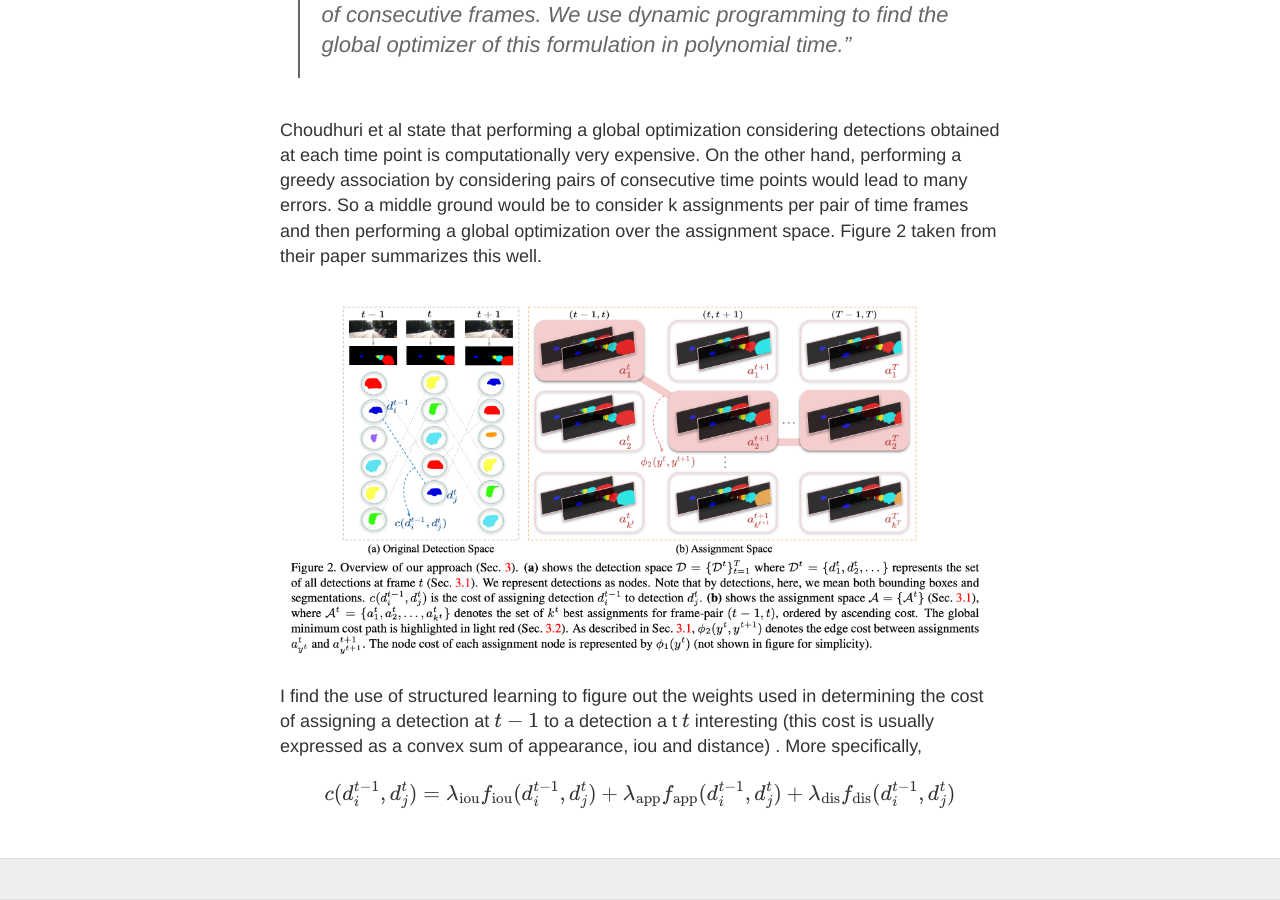
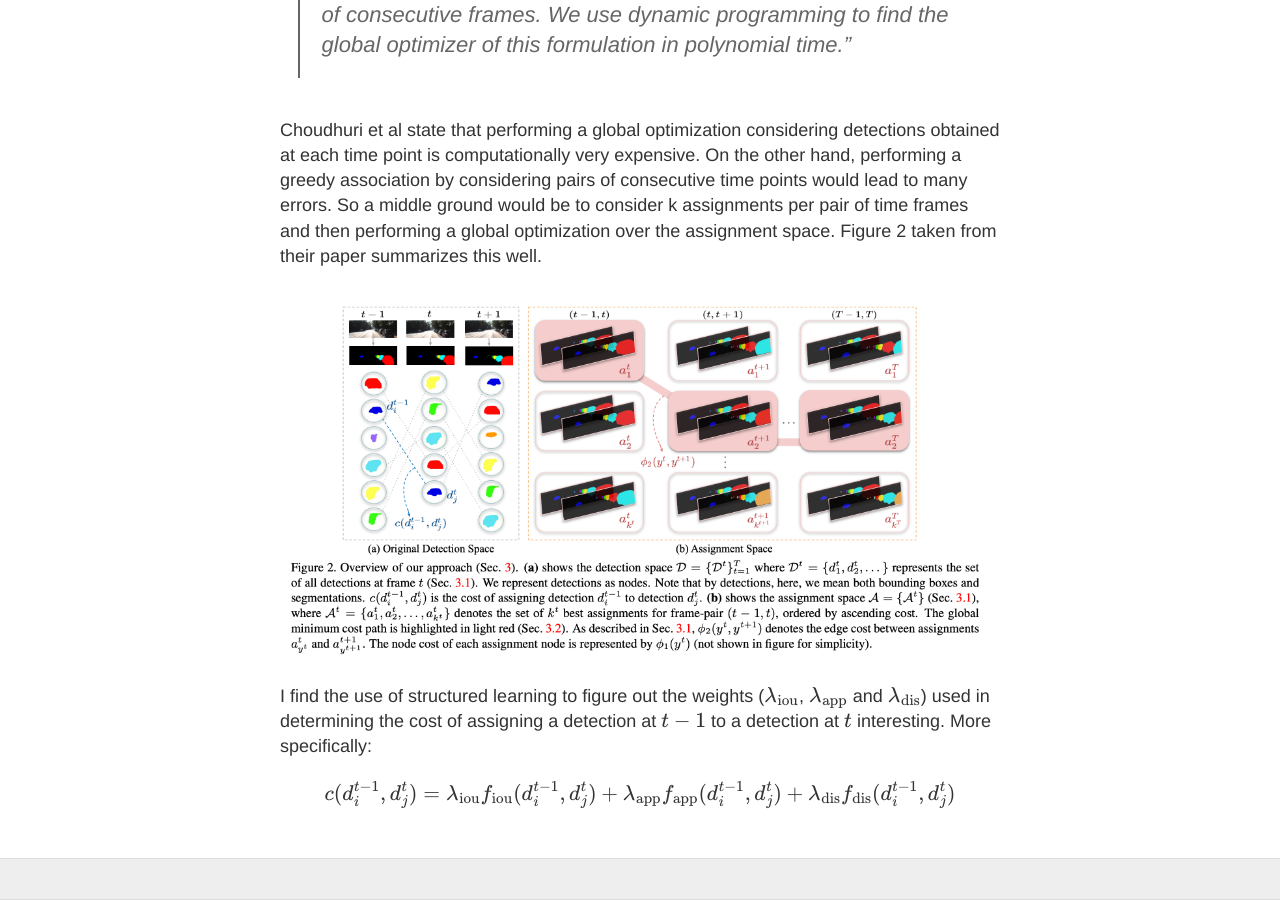
Before and after one commit to lmanan/lmanan.github.io, a Jekyll site: the page built from _posts/2021-05-02-Assignment-Space-based-Multi-Object-Tracking-and-Segmentation.md, in a window 1280 px wide and 900 px high, scrolled down 576 px. Built offline with Jekyll 4.4.1, drawn with Linux system fonts in a browser that asks for light colours; formulas are drawn with MathJax 3; a script that is not in the unit is left out.

Commit message:
update post

```diff
--- a/_posts/2021-05-02-Assignment-Space-based-Multi-Object-Tracking-and-Segmentation.md
+++ b/_posts/2021-05-02-Assignment-Space-based-Multi-Object-Tracking-and-Segmentation.md
@@ -14,7 +14,7 @@ Choudhuri et al state that performing a global optimization considering detectio
 
 <p><figure><img src="/images/2021-05-02/top-k.png" alt=""/></figure></p>
 
-I find the use of structured learning to figure out the weights used in determining the cost of assigning a detection at $t-1$ to a detection a t $t$ interesting (this cost is usually expressed as a convex sum of appearance, iou and distance) . More specifically,
+I find the use of structured learning to figure out the weights ($\lambda_{\text{iou}}$, $\lambda_{\text{app}}$ and $\lambda_{\text{dis}}$) used in determining the cost of assigning a detection at $t-1$ to a detection at $t$ interesting. More specifically:
 
 $$
 c(d_{i}^{t-1}, d_{j}^{t}) = \lambda_{\text{iou}} f_{\text{iou}} (d_{i}^{t-1}, d_{j}^{t}) + \lambda_{\text{app}} f_{\text{app}} (d_{i}^{t-1}, d_{j}^{t}) + \lambda_{\text{dis}} f_{\text{dis}} (d_{i}^{t-1}, d_{j}^{t})
```
